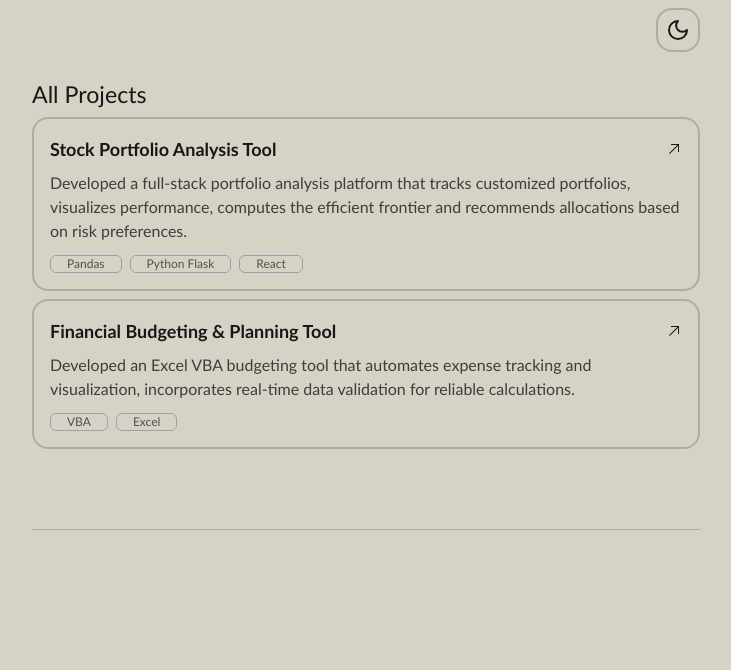
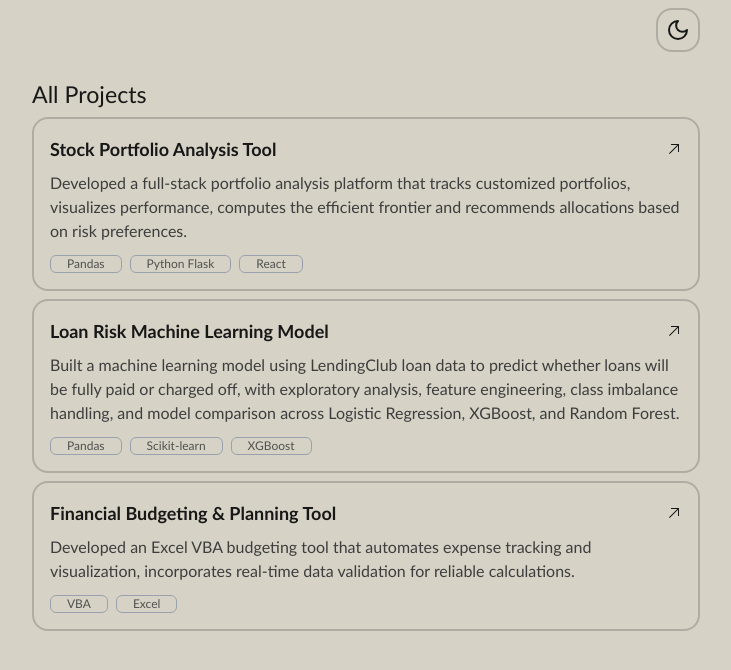
Before and after one commit to msilvadiaz/portfolio-website, a Next.js app: page /projects in a window 1280 px wide. Shown: the top 670 px of the page, without its empty margins (274-1005 px from the left). Built offline with nearby package versions, Linux system fonts and the light colour scheme.

Commit message:
Add loan risk ML project entry

```diff
--- a/src/data/data.js
+++ b/src/data/data.js
@@ -34,6 +34,13 @@
                 "Developed a full-stack portfolio analysis platform that tracks customized portfolios, visualizes performance, computes the efficient frontier and recommends allocations based on risk preferences.",
             tags: ["Pandas", "Python Flask", "React"],
             link: "https://portfolio-metrics-analyzer.vercel.app/",
+        },
+        {
+            title: "Loan Risk Machine Learning Model",
+            description:
+                "Built a machine learning model using LendingClub loan data to predict whether loans will be fully paid or charged off, with exploratory analysis, feature engineering, class imbalance handling, and model comparison across Logistic Regression, XGBoost, and Random Forest.",
+            tags: ["Pandas", "Scikit-learn", "XGBoost"],
+            link: "https://github.com/msilvadiaz/Loan-Risk-Machine-Learning-Model",
         },
         {
             title: "Financial Budgeting & Planning Tool",
```
